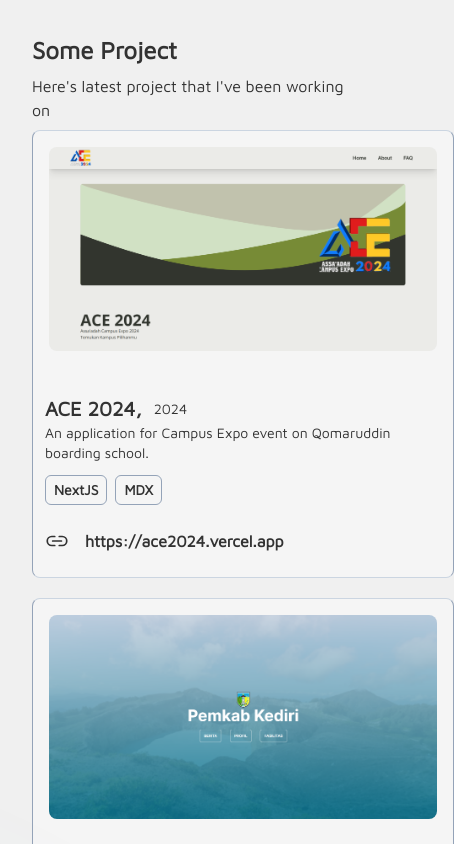
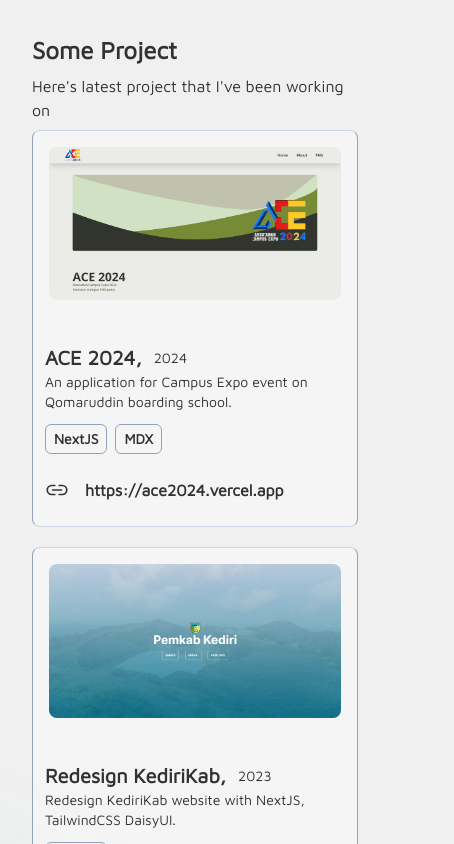
Before and after one commit to alfazh123/Alfazh, a Next.js app: page / in a window 390 px wide. Shown: the part 940-1784 px from the top of the page, 454 px wide, since content can reach past the window. Built offline with nearby package versions, Linux system fonts and the light colour scheme.

Commit message:
Update page.tsx

```diff
--- a/app/page.tsx
+++ b/app/page.tsx
@@ -43,7 +43,7 @@
                 <p className="text-gray-500">
                     Here&apos;s latest project that I&apos;ve been working on
                 </p>
-                <div className="grid lg:grid-cols-3 sm:grid-cols-2 gap-5">
+                <div className="sm:grid lg:grid-cols-3 sm:grid-cols-2 flex flex-col gap-5">
                     {projects.map((project, id) => (
                         <div className={`${id <= 1 ? "" : "hidden"}`} key={id}>
                             <ProjectCard key={id} {...project} />
```
